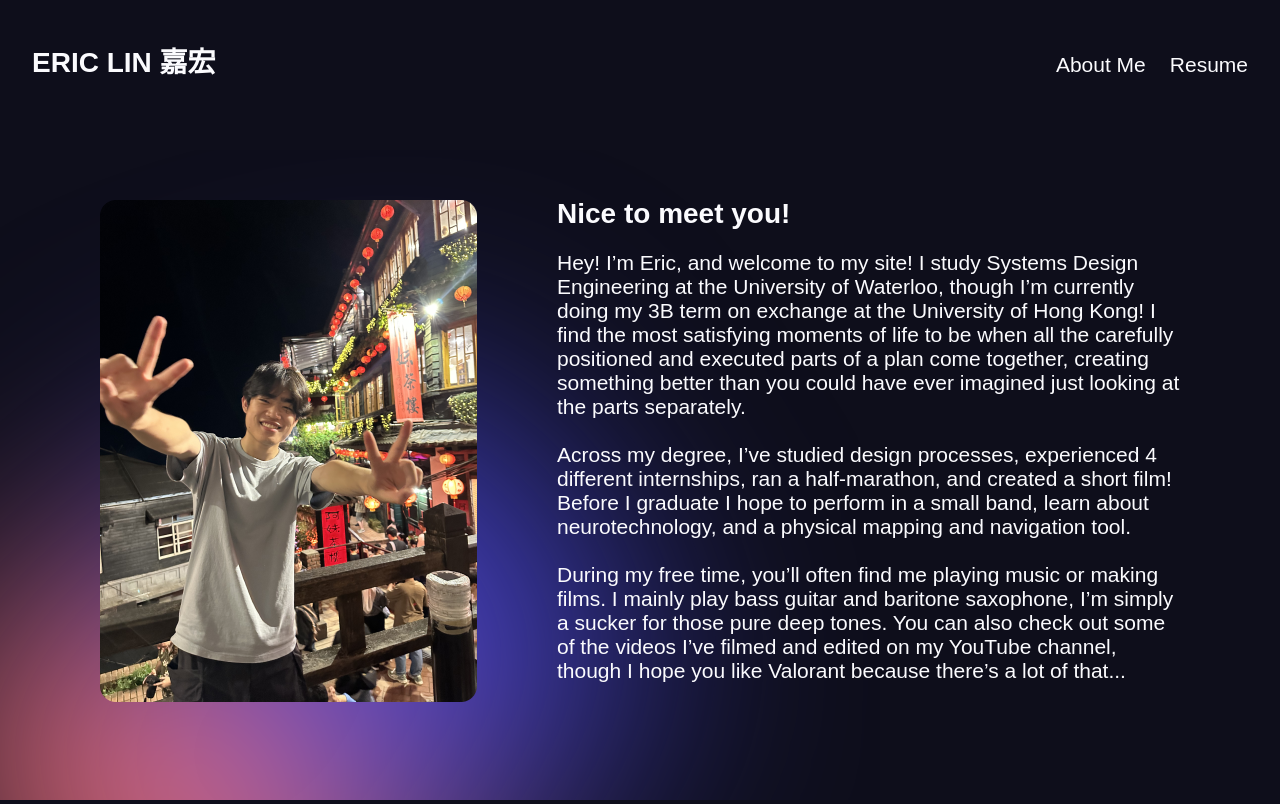
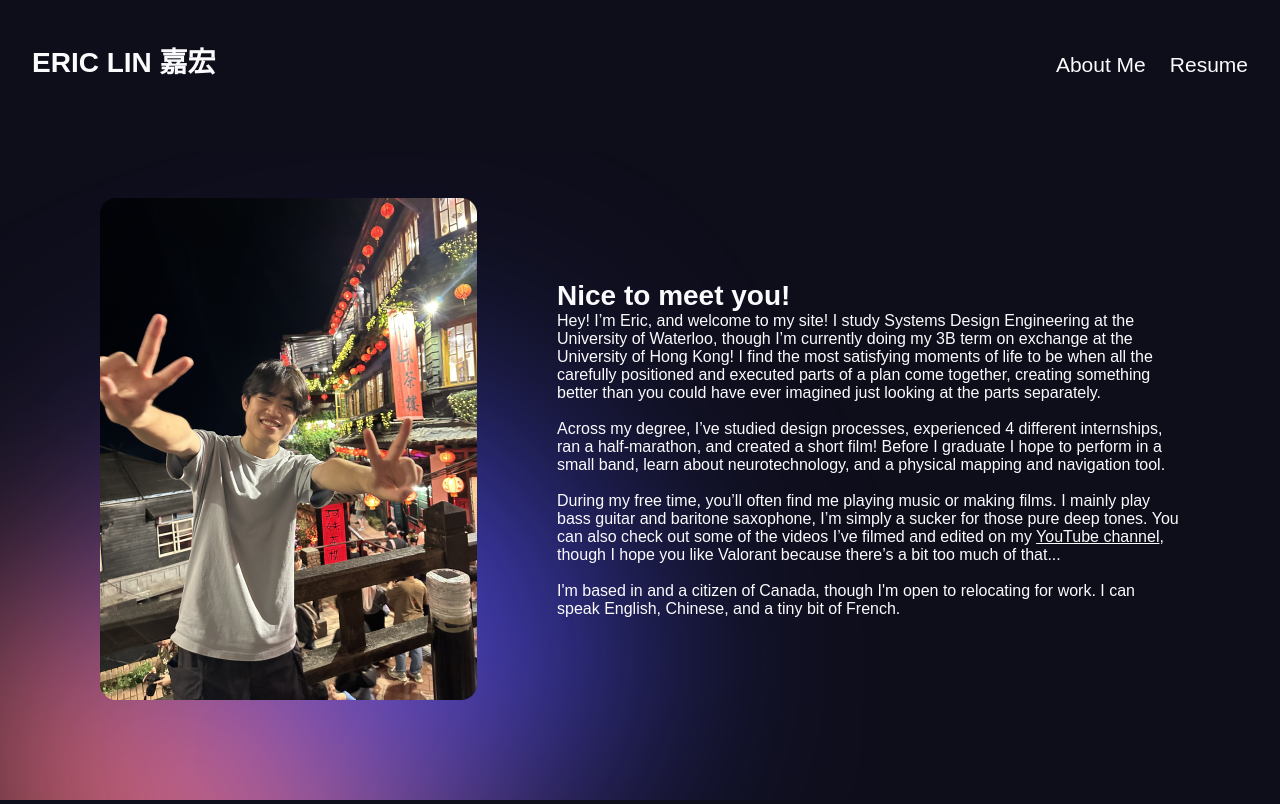
Before and after one commit to ericlinjh/portfolio, a React (Create React App) app: page /about in a window 1280 px wide. Built offline with nearby package versions, Linux system fonts and the light colour scheme; a web font is replaced by a local one.

Commit message:
Reformatted text size, added a bit more too

```diff
--- a/src/About.js
+++ b/src/About.js
@@ -26,19 +26,33 @@ export default function About() {
                 </div>
             </header>
             <motion.div className="about-me"
-                variants={introFade}
+                        variants={introFade}
                         initial="hidden"
                         animate="visible"
             >
-                <img src={portrait} alt="Portrait of me!" />
+                <img src={portrait} alt="Portrait of me!"/>
                 <div className="about-text">
                     <h6>Nice to meet you!</h6>
-                    <p>
-                        Hey! I’m Eric, and welcome to my site! I study Systems Design Engineering at the University of Waterloo, though I’m currently doing my 3B term on exchange at the University of Hong Kong! I find the most satisfying moments of life to be when all the carefully positioned and executed parts of a plan come together, creating something better than you could have ever imagined just looking at the parts separately.
+                    <p className="p2">
+                        Hey! I’m Eric, and welcome to my site! I study Systems Design Engineering at the University of
+                        Waterloo, though I’m currently doing my 3B term on exchange at the University of Hong Kong! I
+                        find the most satisfying moments of life to be when all the carefully positioned and executed
+                        parts of a plan come together, creating something better than you could have ever imagined just
+                        looking at the parts separately.
                         <br/> <br/>
-                        Across my degree, I’ve studied design processes, experienced 4 different internships, ran a half-marathon, and created a short film! Before I graduate I hope to perform in a small band, learn about neurotechnology, and a physical mapping and navigation tool.
+                        Across my degree, I’ve studied design processes, experienced 4 different internships, ran a
+                        half-marathon, and created a short film! Before I graduate I hope to perform in a small band,
+                        learn about neurotechnology, and a physical mapping and navigation tool.
                         <br/> <br/>
-                        During my free time, you’ll often find me playing music or making films. I mainly play bass guitar and baritone saxophone, I’m simply a sucker for those pure deep tones. You can also check out some of the videos I’ve filmed and edited on my YouTube channel, though I hope you like Valorant because there’s a lot of that...
+                        During my free time, you’ll often find me playing music or making films. I mainly play bass
+                        guitar and baritone saxophone, I’m simply a sucker for those pure deep tones. You can also check
+                        out some of the videos I’ve filmed and edited on my <a
+                        href="https://www.youtube.com/@ericlin1435" rel="noreferrer" target="_blank"><u>YouTube
+                        channel</u></a>, though I hope you like
+                        Valorant because there’s a bit too much of that...
+                        <br/> <br/>
+                        I'm based in and a citizen of Canada, though I'm open to relocating for work. I can speak
+                        English, Chinese, and a tiny bit of French.
                     </p>
                 </div>
             </motion.div>
```
